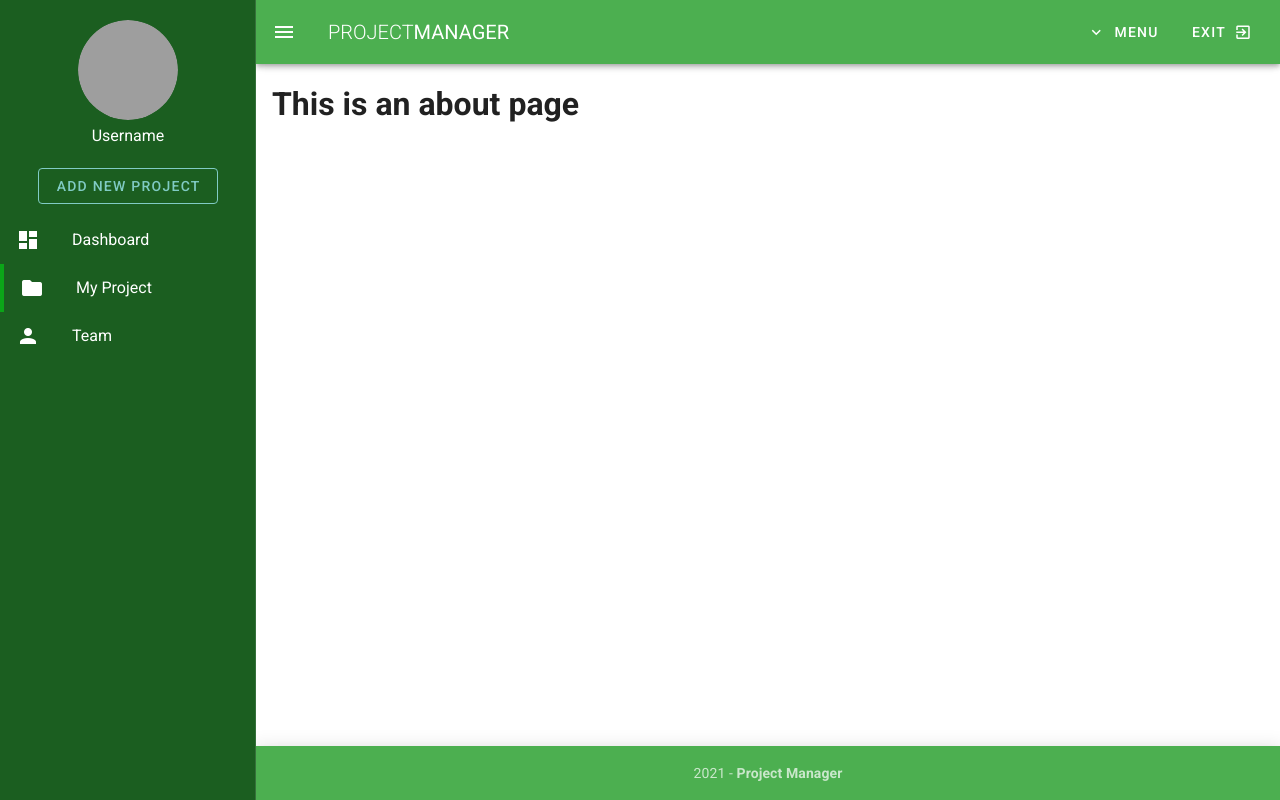
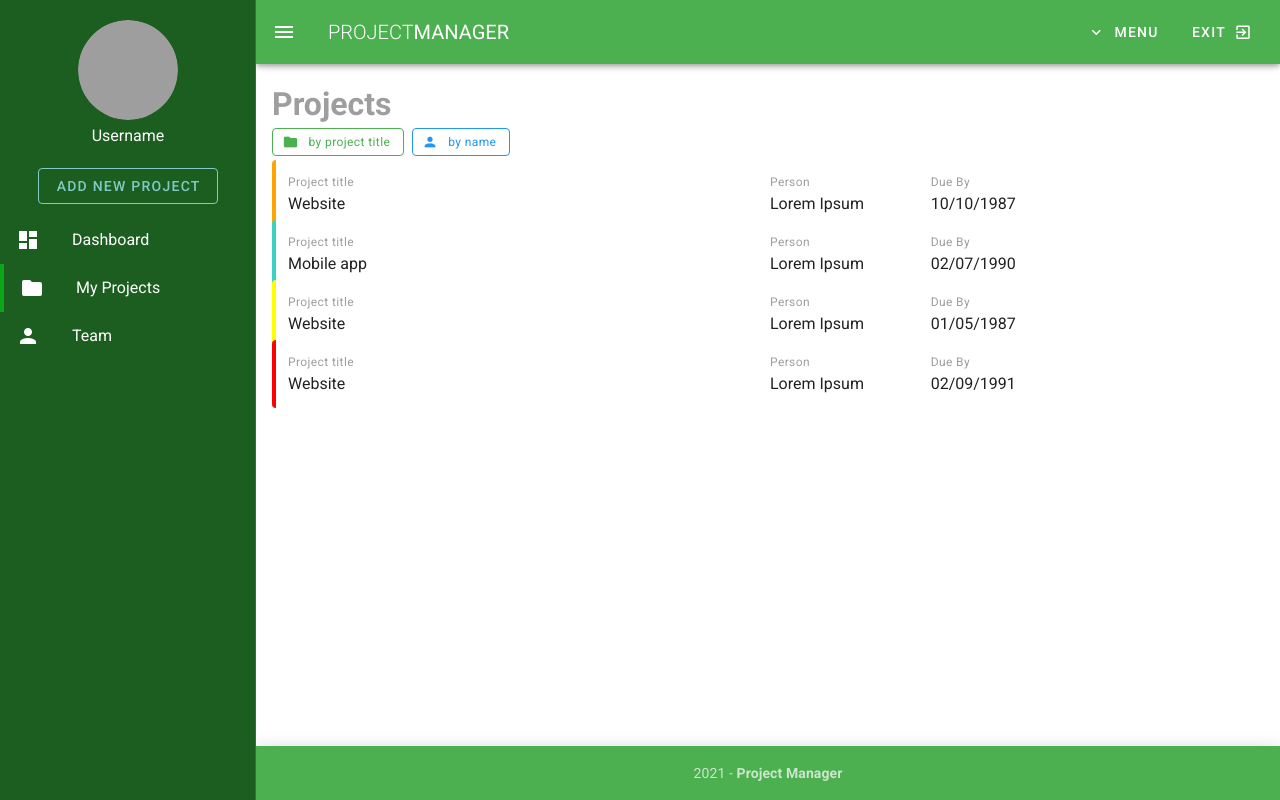
Before and after one commit to JeremiahMike/project-manager, a Vue app: page /projects in a window 1280 px wide. Built offline with nearby package versions, Linux system fonts and the light colour scheme; grey boxes are pictures that could not be loaded.

Commit message:
:sparkles: Projects & Team view

```diff
--- a/src/components/Navbar.vue
+++ b/src/components/Navbar.vue
@@ -67,7 +67,7 @@
     drawer: true,
     links: [
       { icon: "mdi-view-dashboard", text: "Dashboard", route: "/" },
-      { icon: "mdi-folder", text: "My Project", route: "/projects" },
+      { icon: "mdi-folder", text: "My Projects", route: "/projects" },
       { icon: "mdi-account", text: "Team", route: "/team" },
     ],
   }),
--- a/src/views/Projects.vue
+++ b/src/views/Projects.vue
@@ -1,5 +1,132 @@
 <template>
-  <div class="about">
-    <h1>This is an about page</h1>
+  <div class="projects">
+    <h1 class="subheading grey--text">Projects</h1>
+    <v-container>
+      <v-layout row wrap class="mb-4">
+        <v-tooltip bottom>
+          <template v-slot:activator="{ on }">
+            <v-btn
+              small
+              outlined
+              color="green"
+              @click="sortBy('title')"
+              class="mr-2"
+              dark
+              v-on="on"
+            >
+              <v-icon left small>mdi-folder</v-icon>
+              <span class="caption text-lowercase">By project title</span>
+            </v-btn>
+          </template>
+          <span>Sort project</span>
+        </v-tooltip>
+        <v-tooltip bottom>
+          <template v-slot:activator="{ on }">
+            <v-btn
+              small
+              outlined
+              color="blue"
+              @click="sortBy('title')"
+              class="mr-2"
+              dark
+              v-on="on"
+            >
+              <v-icon left small>mdi-account</v-icon>
+              <span class="caption text-lowercase">By name</span>
+            </v-btn>
+          </template>
+          <span>Sort person</span>
+        </v-tooltip>
+      </v-layout>
+      <v-card
+        flat
+        v-for="project in projects"
+        :key="project.title"
+        class="mb-1"
+      >
+        <v-layout row wrap :class="`pa-3 project ${project.status}`">
+          <v-flex xs12 md6>
+            <div class="caption grey--text">Project title</div>
+            <div>{{ project.title }}</div>
+          </v-flex>
+          <v-flex xs6 sm4 md2>
+            <div class="caption grey--text">Person</div>
+            <div>{{ project.person }}</div>
+          </v-flex>
+          <v-flex xs6 sm4 md2>
+            <div class="caption grey--text">Due By</div>
+            <div>{{ project.due }}</div>
+          </v-flex>
+        </v-layout>
+      </v-card>
+    </v-container>
   </div>
 </template>
+
+<script>
+// @ is an alias to /src
+
+export default {
+  name: "projects",
+  components: {},
+  data: () => ({
+    projects: [
+      {
+        title: "Website",
+        person: "Lorem Ipsum",
+        due: "10/10/1987",
+        status: "no",
+      },
+      {
+        title: "Mobile app",
+        person: "Lorem Ipsum",
+        due: "02/07/1990",
+        status: "complete",
+      },
+      {
+        title: "Website",
+        person: "Lorem Ipsum",
+        due: "01/05/1987",
+        status: "yes",
+      },
+      {
+        title: "Website",
+        person: "Lorem Ipsum",
+        due: "02/09/1991",
+        status: "up",
+      },
+    ],
+  }),
+  methods: {
+    sortBy(prop) {
+      this.projects.sort((a, b) => (a[prop] < b[prop] ? -1 : 1));
+    },
+  },
+};
+</script>
+<style>
+.project.complete {
+  border-left: 4px solid #3cd1c2;
+}
+.project.no {
+  border-left: 4px solid orange;
+}
+.project.up {
+  border-left: 4px solid red;
+}
+.project.yes {
+  border-left: 4px solid yellow;
+}
+.v-chip.complete {
+  color: #3cd1c2;
+}
+.p.ovnored {
+  color: orange;
+}
+.p.up {
+  color: red;
+}
+.p.yes {
+  color: yellow;
+}
+</style>
--- a/src/views/Team.vue
+++ b/src/views/Team.vue
@@ -1,3 +1,149 @@
 <template>
-  <h1>Team</h1>
+  <div class="team">
+    <h1 class="subheading grey--text">Team</h1>
+    <v-container>
+      <v-layout row wrap>
+        <v-flex sm6 xs12 md6 lg3>
+          <v-card class="ma-3">
+            <v-list-item>
+              <v-list-item-avatar tile class="mt-n7">
+                <v-sheet color="green" width="80" height="80" elevation="10">
+                  <v-icon dark large>store</v-icon>
+                </v-sheet>
+              </v-list-item-avatar>
+              <v-list-item-content>
+                <div class="overline text-right">Article</div>
+                <v-list-item-title class="headline mb-1 text-right"
+                  >523614</v-list-item-title
+                >
+                <div><v-divider></v-divider></div>
+              </v-list-item-content>
+            </v-list-item>
+            <v-card-actions>
+              <v-icon text class="ma-2">person</v-icon>
+              <div class="overline">Iyad</div>
+            </v-card-actions>
+          </v-card>
+        </v-flex>
+        <v-flex sm6 xs12 md6 lg3>
+          <v-card class="ma-3">
+            <v-list-item>
+              <v-list-item-avatar tile class="mt-n7">
+                <v-sheet color="#F44336" width="80" height="80" elevation="10">
+                  <v-icon dark large>subscriptions</v-icon>
+                </v-sheet>
+              </v-list-item-avatar>
+              <v-list-item-content>
+                <div class="overline text-right">Abonné</div>
+                <v-list-item-title class="headline mb-1 text-right"
+                  >+700</v-list-item-title
+                >
+                <div><v-divider></v-divider></div>
+              </v-list-item-content>
+            </v-list-item>
+            <v-card-actions>
+              <v-icon text class="ma-2">subscriptions</v-icon>
+              <div class="overline">AAE IdeaPro</div>
+            </v-card-actions>
+          </v-card>
+        </v-flex>
+        <v-flex sm6 xs12 md6 lg3>
+          <v-card class="ma-3">
+            <v-list-item>
+              <v-list-item-avatar tile class="mt-n7">
+                <v-sheet color="#03A9F4" width="80" height="80" elevation="10">
+                  <v-icon dark large>add_shopping_cart</v-icon>
+                </v-sheet>
+              </v-list-item-avatar>
+              <v-list-item-content>
+                <div class="overline text-right">Shopping</div>
+                <v-list-item-title class="headline mb-1 text-right"
+                  >$34,245</v-list-item-title
+                >
+                <div><v-divider></v-divider></div>
+              </v-list-item-content>
+            </v-list-item>
+            <v-card-actions>
+              <v-icon text class="ma-2">credit_card</v-icon>
+              <div class="overline">VISA Card</div>
+            </v-card-actions>
+          </v-card>
+        </v-flex>
+        <v-flex sm6 xs12 md6 lg3>
+          <v-card class="ma-3">
+            <v-list-item>
+              <v-list-item-avatar tile class="mt-n7">
+                <v-sheet color="#FFC107" width="80" height="80" elevation="10">
+                  <v-icon dark large>folder_shared</v-icon>
+                </v-sheet>
+              </v-list-item-avatar>
+              <v-list-item-content>
+                <div class="overline text-right">Folder shared</div>
+                <v-list-item-title class="headline mb-1 text-right"
+                  >1730</v-list-item-title
+                >
+                <div><v-divider></v-divider></div>
+              </v-list-item-content>
+            </v-list-item>
+            <v-card-actions>
+              <v-icon text class="ma-2">folder</v-icon>
+              <div class="overline">Prodect</div>
+            </v-card-actions>
+          </v-card>
+        </v-flex>
+        <v-flex xs12 sm6 md4 lg3 v-for="person in team" :key="person.name">
+          <v-card class="text-center ma-3">
+            <v-responsive class="pt-4">
+              <v-avatar size="100" class="red lighten-2">
+                <img :src="person.avatar" alt="" />
+              </v-avatar>
+            </v-responsive>
+            <v-card-text>
+              <div class="subheading">{{ person.name }}</div>
+              <div class="grey--text">{{ person.role }}</div>
+            </v-card-text>
+            <v-card-actions>
+              <v-btn outlined color="orange">
+                <v-icon small left>message</v-icon>
+                <span>Message</span>
+              </v-btn>
+            </v-card-actions>
+          </v-card>
+        </v-flex>
+      </v-layout>
+    </v-container>
+  </div>
 </template>
+
+<script>
+// @ is an alias to /src
+
+export default {
+  name: "team",
+  components: {},
+  data: () => ({
+    team: [
+      {
+        name: "Lorem Ipsum",
+        role: "web developer",
+        avatar: "https://randomuser.me/api/portraits/men/72.jpg",
+      },
+      {
+        name: "Lorem Ipsum",
+        role: "web developer",
+        avatar: "https://randomuser.me/api/portraits/men/15.jpg",
+      },
+      {
+        name: "Lorem Ipsum",
+        role: "Graphic designer",
+        avatar: "https://randomuser.me/api/portraits/men/13.jpg",
+      },
+      {
+        name: "Lorem Ipsum",
+        role: "web developer",
+        avatar: "https://randomuser.me/api/portraits/men/42.jpg",
+      },
+    ],
+  }),
+};
+</script>
```
